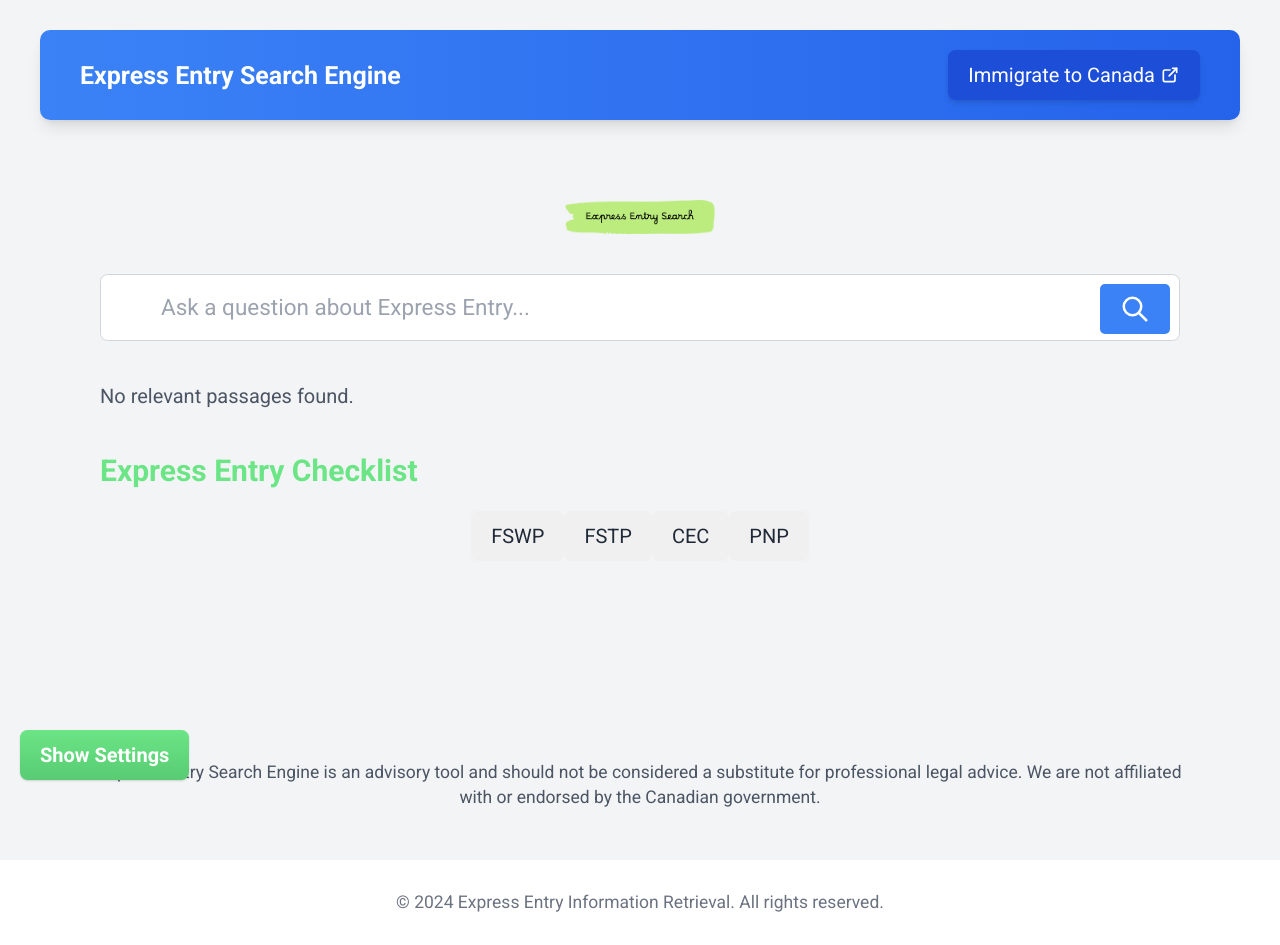
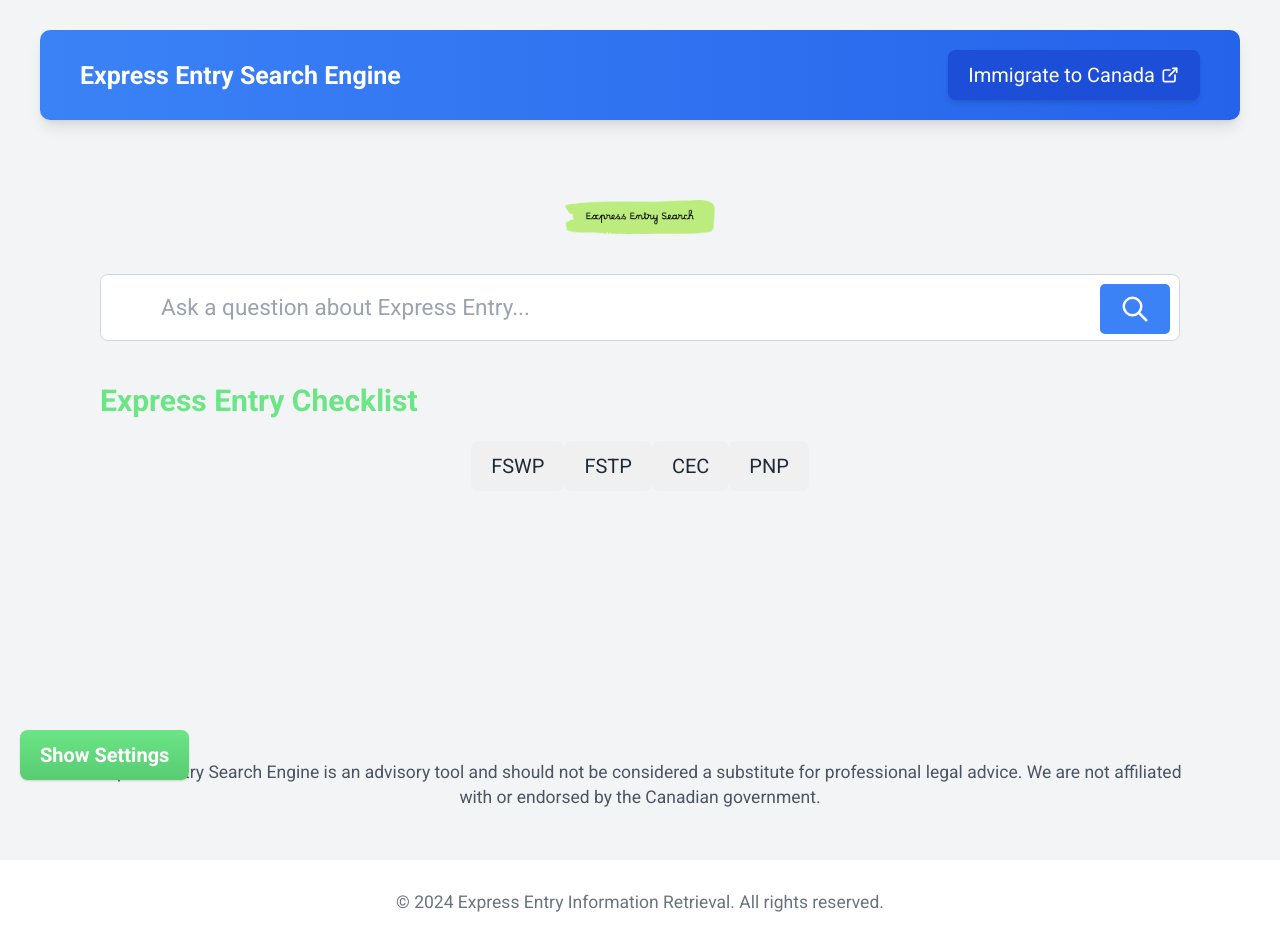
Before and after one commit to ishtihoss/expressentry, a Next.js app: page / in a window 1280 px wide. Built offline with nearby package versions, Linux system fonts and the light colour scheme.

Commit message:
retro cool checkpoint

```diff
--- a/components/SearchResults.tsx
+++ b/components/SearchResults.tsx
@@ -25,13 +25,13 @@ export const SearchResults: React.FC<SearchResultsProps> = ({ chunks, answer })
       )}
 
       {/* Check and display chunks if available */}
-      {chunks && chunks.length > 0 ? (
+      {chunks && chunks.length > 0 && (
         <>
           <h2 className="text-2xl font-bold mt-8 mb-4">Relevant Passages</h2>
           {chunks.map((chunk) => (
-            <div key={chunk.id} className="mb-4 p-4 bg-white rounded-md shadow">
+            <div key={chunk.id} className="mb-4 p-6 bg-gradient-to-br from-blue-400 to-purple-500 rounded-md shadow-md text-white">
               <h3 className="mb-2">
-                <a href={chunk.url} target="_blank" rel="noopener noreferrer" className="text-blue-500 hover:underline">
+                <a href={chunk.url} target="_blank" rel="noopener noreferrer" className="text-white hover:text-yellow-200 transition duration-300">
                   {chunk.title}
                 </a>
               </h3>
@@ -39,9 +39,6 @@ export const SearchResults: React.FC<SearchResultsProps> = ({ chunks, answer })
             </div>
           ))}
         </>
-      ) : (
-        // Display a message if no chunks are available
-        <p className="text-gray-600">No relevant passages found.</p>
       )}
     </div>
   );
```
